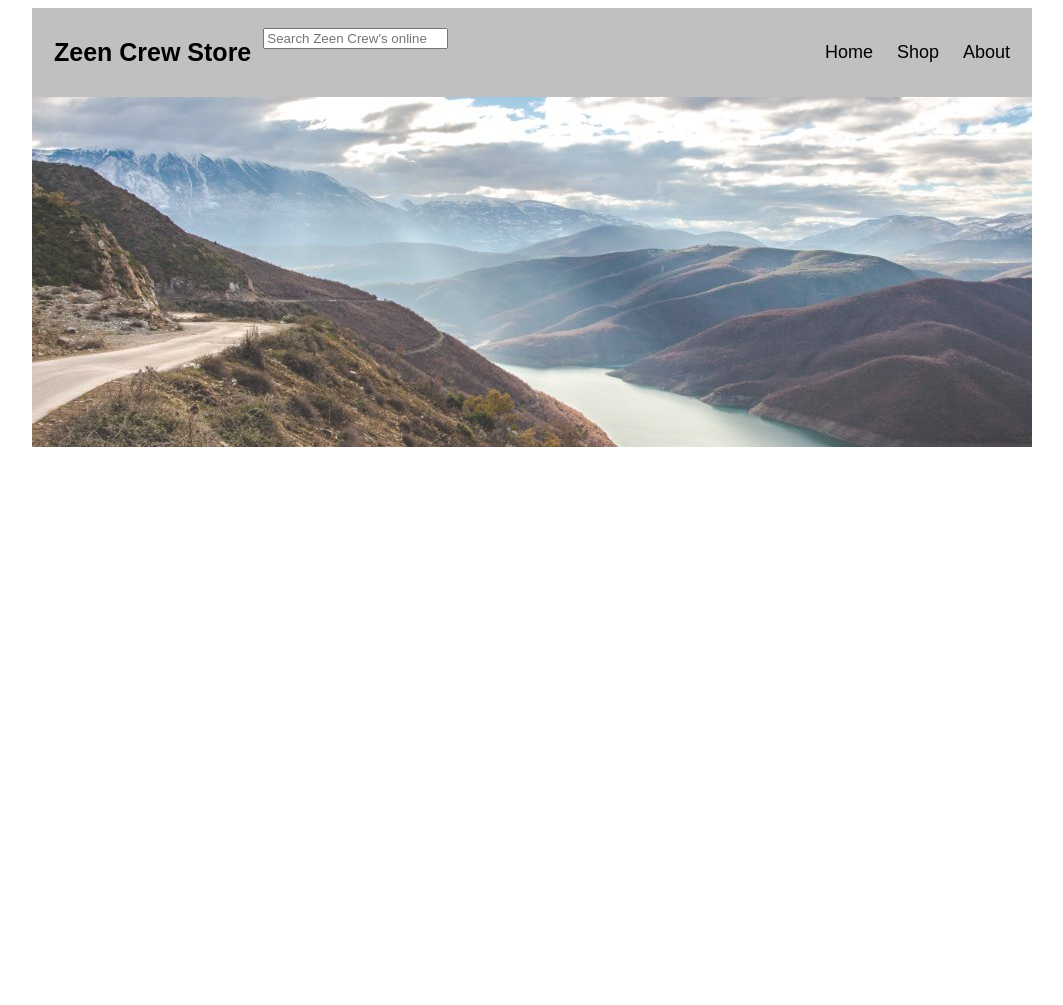
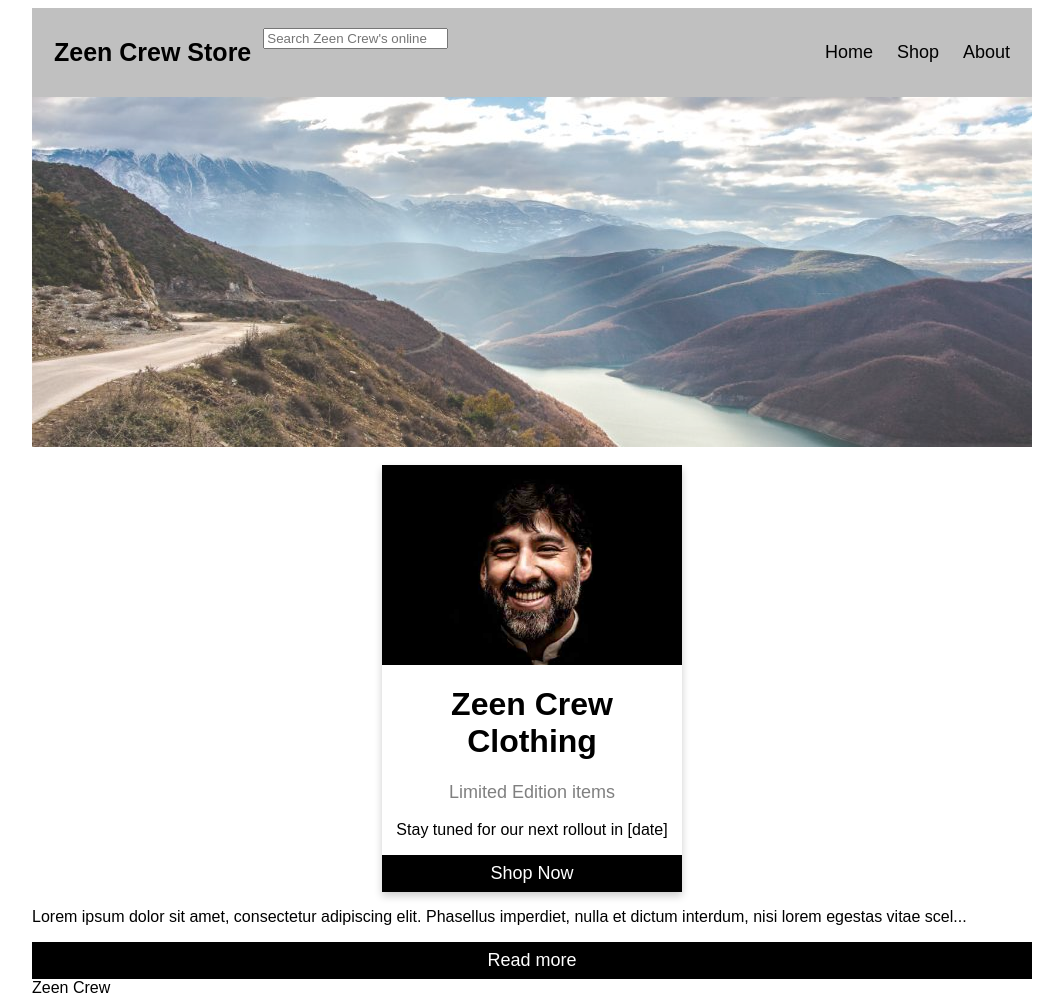
Before and after one commit to SafoM/zeen-crew, a plain HTML site: page index.html in a window 1280 px wide. Shown: the whole page, without its empty margins (108-1171 px from the left). Before the commit the page ends 800 px from the top, so only its background shows below. Drawn offline with Linux system fonts and the light colour scheme.

Commit message:
[stable]Few functional additions

```diff
--- a/css/master.css
+++ b/css/master.css
@@ -125,3 +125,36 @@ img {vertical-align: middle;}
   from {opacity: .4}
   to {opacity: 1}
 }
+
+/*Profile Card*/
+.profile-card {
+  box-shadow: 0 4px 8px 0 rgba(0, 0, 0, 0.2);
+  max-width: 300px;
+  margin:auto;
+  text-align: center;
+}
+
+.profile-card-title {
+  color: grey;
+  font-size: 18px;
+}
+
+button {
+  border: none;
+  outline: 0;
+  display: inline-block;
+  padding: 8px;
+  color: white;
+  background-color: #000;
+  text-align: center;
+  cursor: pointer;
+  width: 100%;
+  font-size: 18px;
+}
+
+button:hover {
+  opacity: 0.7;
+}
+
+/*Placeholder*/
+#more {display: none;}
--- a/index.html
+++ b/index.html
@@ -10,8 +10,7 @@
   </head>
   <body>
 
-    <!-- Header Element
-      Company Logo, Search Field, Access to; Home, Shop, and About. To include; User account page and Cart.
+    <!-- Header Element -- Company Logo, Search Field, Access to; Home, Shop, and About. To include; User account page and Cart.
       To do is to determine the size of each element to create simple and even spacing
       Consider placeholder for random events
     -->
@@ -27,10 +26,7 @@
       <input class="search-box" type="search" placeholder="Search Zeen Crew's online store">
     </header>
 
-    <!--
-    https://www.w3schools.com/howto/howto_js_slideshow.asp
-
-    This uses div element. Must make this section HTML5 compatible
+    <!-- https://www.w3schools.com/howto/howto_js_slideshow.asp -- This uses div element. Must make this section HTML5 compatible
     -->
     <div class="slideshow-container">
       <!-- Full-width images -->
@@ -53,6 +49,27 @@
     </div>
     <br>
 
+
+
+    <!-- Profile Card
+      - https://www.w3schools.com/howto/howto_css_profile_card.asp--->
+    <!--Div class-->
+    <div class="profile-card">
+      <img src="images/team2.jpg" alt="Clothing" style="width:100%">
+      <h1>Zeen Crew Clothing</h1>
+      <p class="profile-card-title">Limited Edition items</p>
+      <p>Stay tuned for our next rollout in [date] </p>
+      <p><button type="button" name="button">Shop Now</button></p>
+    </div>
+
+    <!--Placeholder-->
+    <p>Lorem ipsum dolor sit amet, consectetur adipiscing elit. Phasellus imperdiet, nulla et dictum interdum, nisi lorem egestas vitae scel<span id="dots">...</span><span id="more">erisque enim ligula venenatis dolor. Maecenas nisl est, ultrices nec congue eget, auctor vitae massa. Fusce luctus vestibulum augue ut aliquet. Nunc sagittis dictum nisi, sed ullamcorper ipsum dignissim ac. In at libero sed nunc venenatis imperdiet sed ornare turpis. Donec vitae dui eget tellus gravida venenatis. Integer fringilla congue eros non fermentum. Sed dapibus pulvinar nibh tempor porta.</span></p>
+
+    <button onclick="myFunction()" id="myBtn">Read more</button>
+
+    <!--Footer-->
+    <footer>Zeen Crew</footer>
+    <!-- Le JavaScript -->
     <script src="scripts/script.js"></script>
   </body>
 </html>
--- a/scripts/script.js
+++ b/scripts/script.js
@@ -1,6 +1,25 @@
+//PLACEHOLDER/////////////////////////////////
+function myFunction() {
+  var dots = document.getElementById("dots");
+  var moreText = document.getElementById("more");
+  var btnText = document.getElementById("myBtn");
 
+  if (dots.style.display === "none") {
+    dots.style.display = "inline";
+    btnText.innerHTML = "Read more";
+    moreText.style.display = "none";
+  } else {
+    dots.style.display = "none";
+    btnText.innerHTML = "Read less";
+    moreText.style.display = "inline";
+  }
+}
+
+
+//SLIDESHOW//////////////////////////////////////
 /* Automatic Slideshow -
 - Next/Previous controls not working
+-source https://www.w3schools.com/howto/howto_js_slideshow.asp
 */
 var slideIndex = 0;
 showSlides();
```
Also changed, not shown: images/team2.jpg (added).
